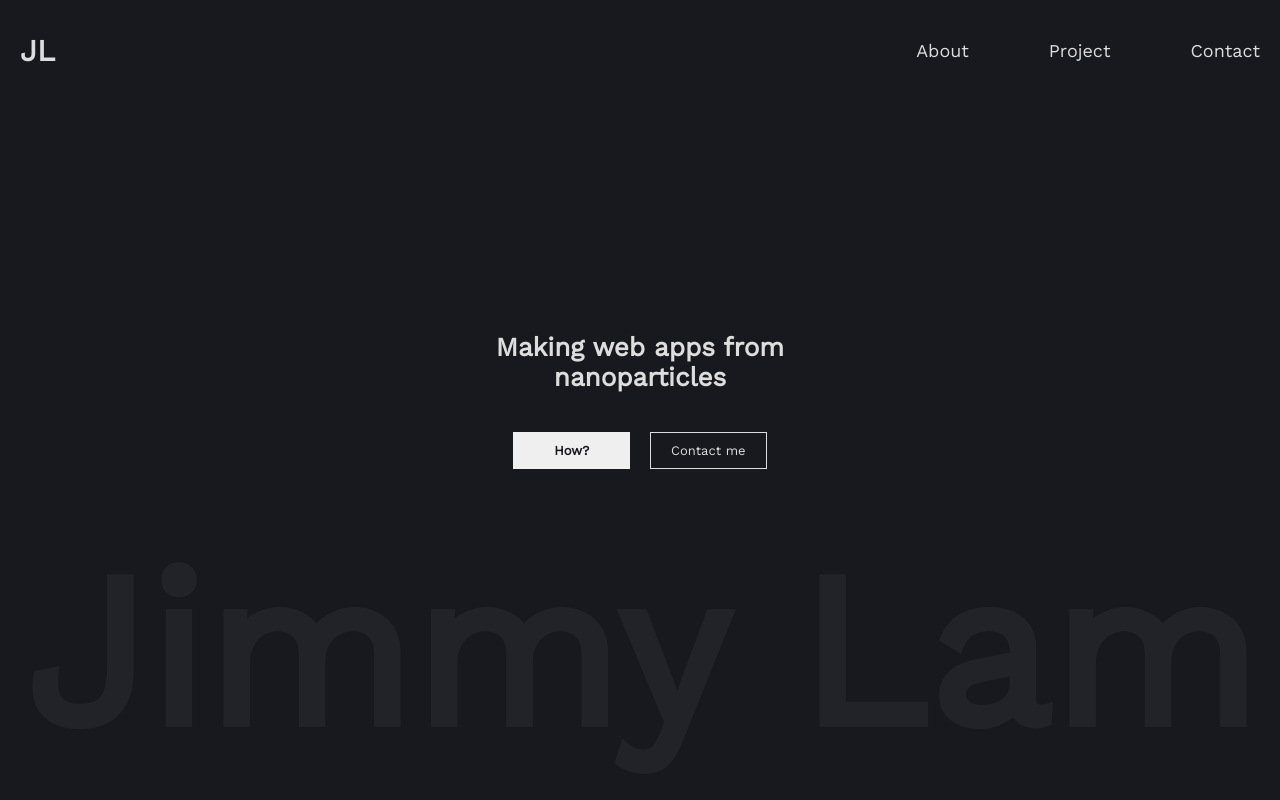
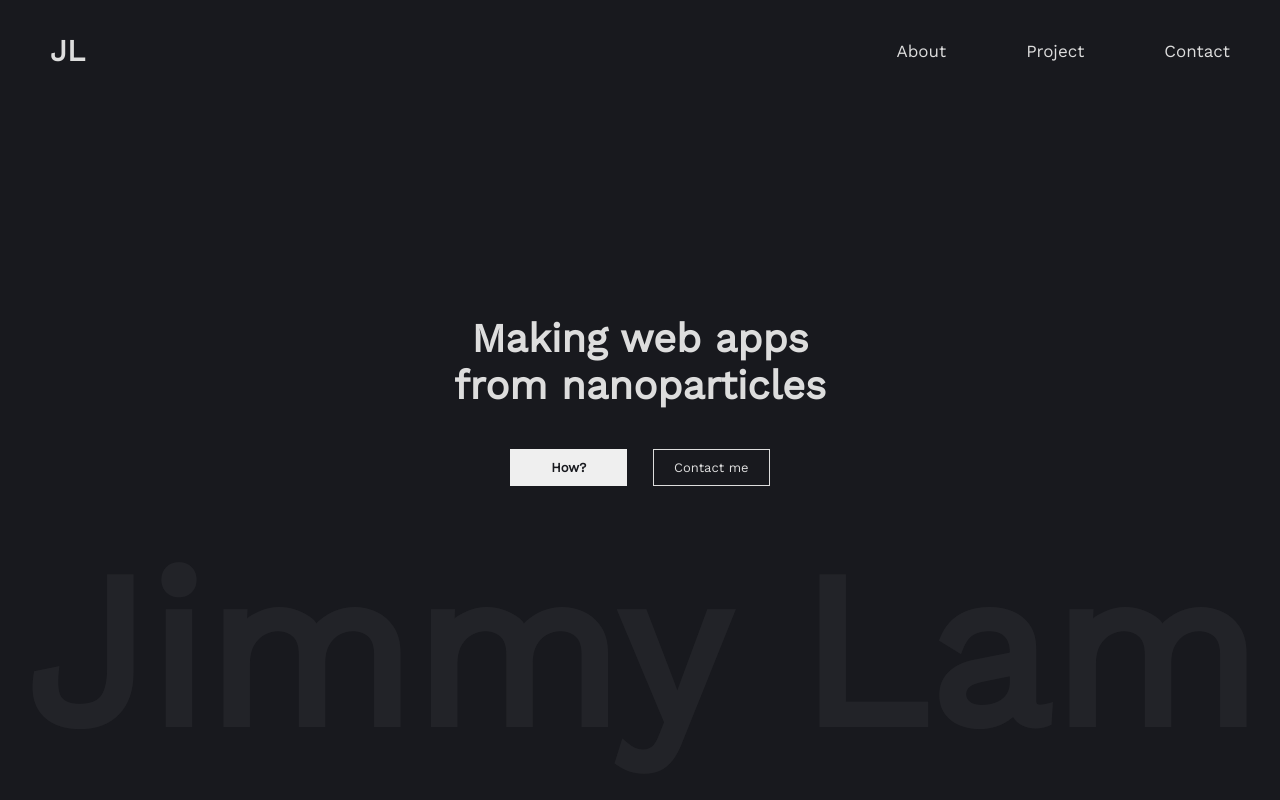
Before and after one commit to JL978/portfolio, a Next.js app: page / in a window 1280 px wide. Shown: the top 800 px of the page. Built offline with nearby package versions, Linux system fonts and the light colour scheme.

Commit message:
responsive hero

```diff
--- a/styles/scss/decoration.scss
+++ b/styles/scss/decoration.scss
@@ -2,7 +2,6 @@
 	@include mid-flex;
 	width: 100%;
 	max-width: $width-max;
-	padding: $body-padding;
 	z-index: 4;
 
 	ul {
@@ -40,7 +39,7 @@
 		bottom: 3rem;
 		max-width: $width-max;
 		justify-content: flex-start;
-		padding: $body-padding;
+		padding: $body-padding-wide;
 		z-index: 4;
 
 		ul {
@@ -57,7 +56,7 @@
 		bottom: 5.2rem;
 		max-width: $width-max;
 		justify-content: flex-end;
-		padding: $body-padding;
+		padding: $body-padding-wide;
 		z-index: 3;
 
 		div {
--- a/styles/scss/global.scss
+++ b/styles/scss/global.scss
@@ -32,7 +32,7 @@ button {
 	padding: 8px 10px;
 	border: none;
 	font-weight: 700;
-	font-size: 0.65rem;
+	font-size: 0.55rem;
 	font-family: $main-font;
 	color: $main-dark;
 
@@ -41,16 +41,10 @@ button {
 	}
 }
 
-@media only screen and (min-width: 600px) {
+@media only screen and (min-width: 700px) {
 	button {
 		padding: 10px 20px;
 		border: none;
-		font-weight: 700;
-		font-family: $main-font;
-		color: $main-dark;
-
-		&:hover {
-			cursor: pointer;
-		}
+		font-size: 0.65rem;
 	}
 }
--- a/styles/scss/hero.scss
+++ b/styles/scss/hero.scss
@@ -25,28 +25,32 @@
 	}
 }
 
-@media only screen and (min-width: 600px) {
+@media only screen and (min-width: 700px) {
 	.hero {
-		height: 100%;
-		padding: $header-height 0px;
-		@include mid-flex;
 		.content {
-			z-index: 6;
-			@include mid-flex;
-			flex-direction: column;
-			max-width: 400px;
-
 			h1 {
-				text-align: center;
-				font-weight: 900;
+				font-size: 1.5rem;
 			}
 
 			.cta {
-				margin-top: 2rem;
-				display: grid;
-				grid-template-columns: repeat(2, 1fr);
+				margin-top: 1.7rem;
 				grid-gap: 1rem;
 			}
 		}
 	}
 }
+
+@media only screen and (min-width: 1000px) {
+	.hero {
+		.content {
+			h1 {
+				font-size: 2rem;
+			}
+
+			.cta {
+				margin-top: 2rem;
+				grid-gap: 1.3rem;
+			}
+		}
+	}
+}
--- a/styles/scss/navbar.scss
+++ b/styles/scss/navbar.scss
@@ -6,21 +6,75 @@ header {
 	height: $header-height;
 	max-width: $width-max;
 	background-color: $main-dark;
+
+	h1 {
+		font-size: 1.5rem;
+		text-align: center;
+		margin-bottom: 0.5rem;
+	}
 }
 
 nav {
 	display: flex;
 	width: 100%;
-	justify-content: space-between;
-	padding: $body-padding;
+	justify-content: center;
+	flex-direction: column;
+	padding: $body-padding-narrow;
 
 	ul {
 		@include mid-flex;
+		justify-content: space-around;
 		li {
-			margin-left: 4rem;
 			a {
-				font-size: 0.9rem;
+				font-size: 0.75rem;
 			}
 		}
 	}
 }
+
+@media only screen and (min-width: 350px) {
+	header {
+		h1 {
+			margin: 0;
+		}
+	}
+	nav {
+		flex-direction: row;
+		justify-content: space-between;
+
+		ul {
+			li {
+				margin-left: 2rem;
+			}
+		}
+	}
+}
+
+@media only screen and (min-width: 450px) {
+	nav {
+		ul {
+			li {
+				margin-left: 3rem;
+			}
+		}
+	}
+}
+
+@media only screen and (min-width: 700px) {
+	nav {
+		display: flex;
+		width: 100%;
+		justify-content: space-between;
+		padding: $body-padding-wide;
+
+		ul {
+			@include mid-flex;
+			li {
+				margin-left: 4rem;
+				a {
+					font-size: 0.85rem;
+				}
+			}
+		}
+	}
+}
--- a/styles/scss/utility.scss
+++ b/styles/scss/utility.scss
@@ -5,9 +5,8 @@
 }
 
 .page {
-	padding: $body-padding;
+	padding: $body-padding-narrow;
 	min-height: 100vh;
-	scroll-snap-align: center;
 }
 
 .button-secondary {
@@ -17,12 +16,11 @@
 	font-weight: 500;
 }
 
-@media only screen and (min-width: 600px) {
+@media only screen and (min-width: 700px) {
 	.page {
-		padding: $body-padding;
+		padding: $body-padding-wide;
 		height: 100vh;
 		min-height: 700px;
-		scroll-snap-align: center;
 	}
 
 	.button-secondary {
--- a/styles/scss/variables.scss
+++ b/styles/scss/variables.scss
@@ -1,12 +1,7 @@
 $main-dark: #18191e;
 $main-light: #dddddd;
 $main-font: "Work Sans", Helvetica, Arial, sans-serif;
-$body-padding: 0 20px;
+$body-padding-narrow: 0 20px;
+$body-padding-wide: 0 50px;
 $header-height: 100px;
 $width-max: 1440px;
-
-@media (min-width: 600px) {
-	$body-padding: 0 50px;
-	$header-height: 100px;
-	$width-max: 1440px;
-}
```
